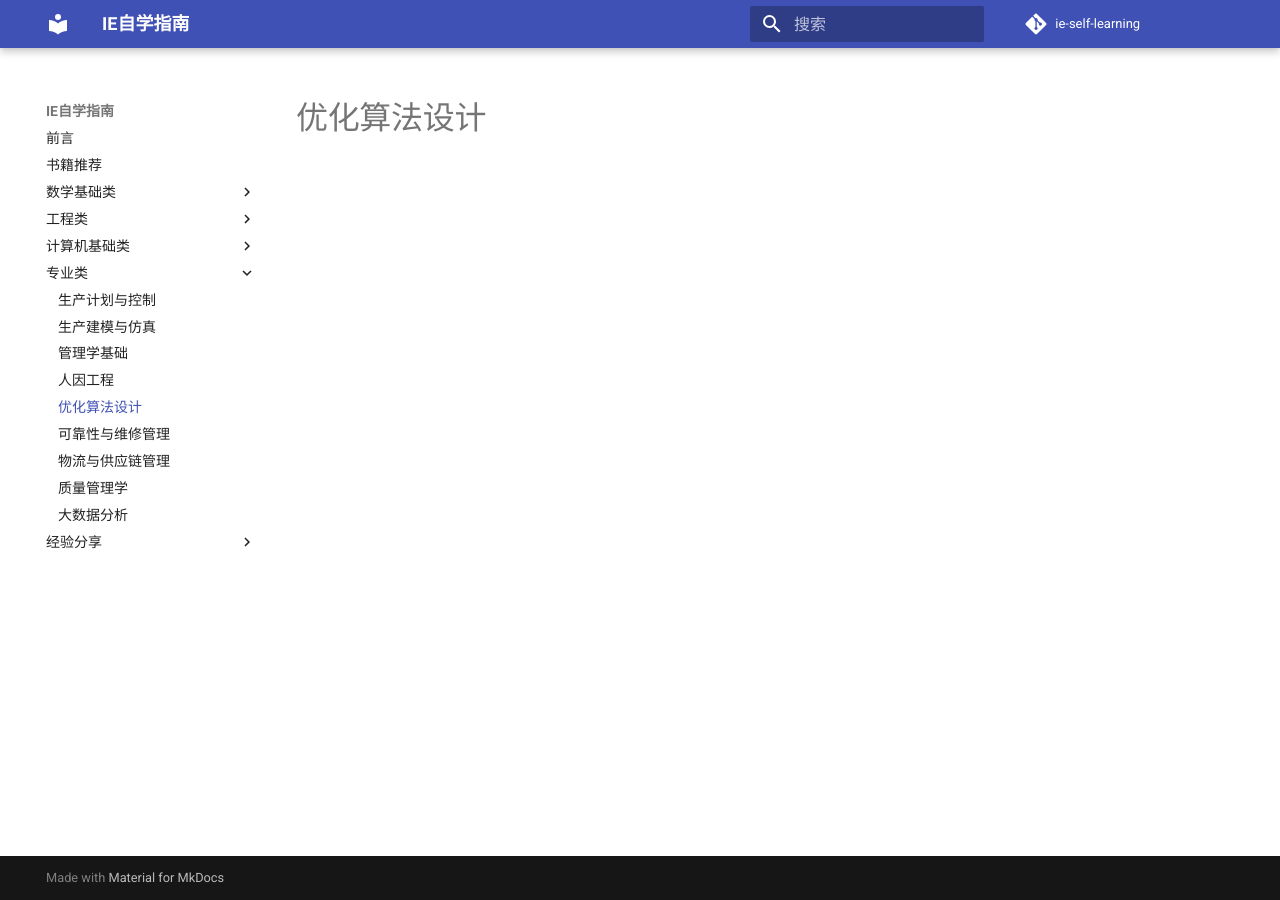
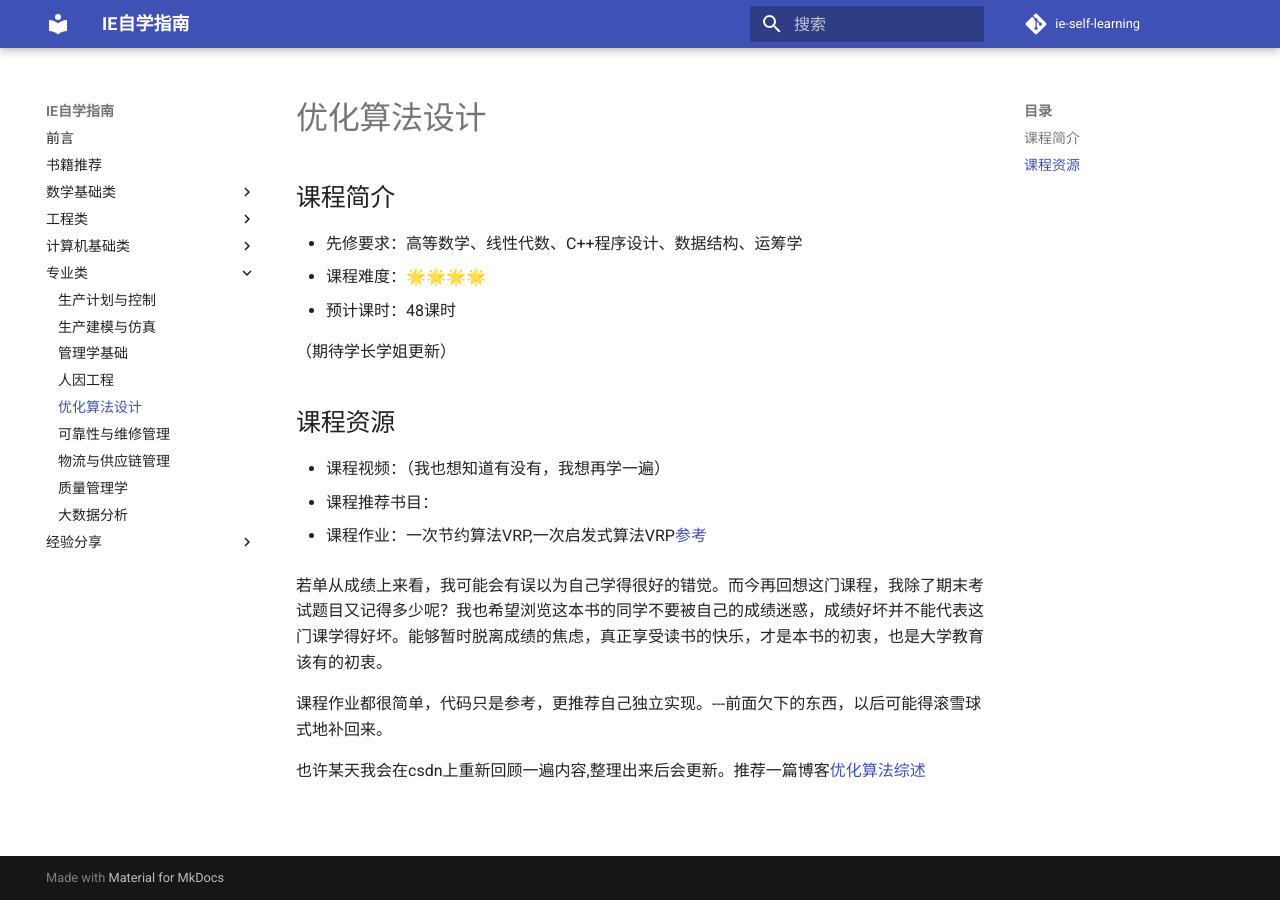
Before and after one commit to ceclin/ie-self-learning, an MkDocs documentation site: the page built from docs/专业类/优化算法设计.md, in a window 1280 px wide. Built offline with MkDocs 1.6.1 and Material for MkDocs 9.7.7, drawn with Linux system fonts in a browser that asks for light colours; comment, search, counter and statistics services are not loaded.

Commit message:
update-major course

```diff
--- a/docs/专业类/优化算法设计.md
+++ b/docs/专业类/优化算法设计.md
@@ -1 +1,20 @@
 # 优化算法设计
+## 课程简介
+- 先修要求：高等数学、线性代数、C++程序设计、数据结构、运筹学
+- 课程难度：🌟🌟🌟🌟
+- 预计课时：48课时
+
+（期待学长学姐更新）
+
+
+## 课程资源
+- 课程视频：（我也想知道有没有，我想再学一遍）
+- 课程推荐书目：
+
+- 课程作业：一次节约算法VRP,一次启发式算法VRP[参考](https://github.com/ceclin/SJTU-IO214-2021)
+
+若单从成绩上来看，我可能会有误以为自己学得很好的错觉。而今再回想这门课程，我除了期末考试题目又记得多少呢？我也希望浏览这本书的同学不要被自己的成绩迷惑，成绩好坏并不能代表这门课学得好坏。能够暂时脱离成绩的焦虑，真正享受读书的快乐，才是本书的初衷，也是大学教育该有的初衷。
+
+课程作业都很简单，代码只是参考，更推荐自己独立实现。---前面欠下的东西，以后可能得滚雪球式地补回来。
+
+也许某天我会在csdn上重新回顾一遍内容,整理出来后会更新。推荐一篇博客[优化算法综述](https://blog.csdn.net/weixin_42066990/article/details/118369811)
```
Also changed, not shown: docs/专业类/人因工程.md (+13 -0 lines), docs/专业类/基础工业工程.md (added, +25 -0 lines), docs/专业类/物流与供应链/物流与供应链管理.md (+2 -0 lines), docs/专业类/生产计划与控制.md (+11 -0 lines).
